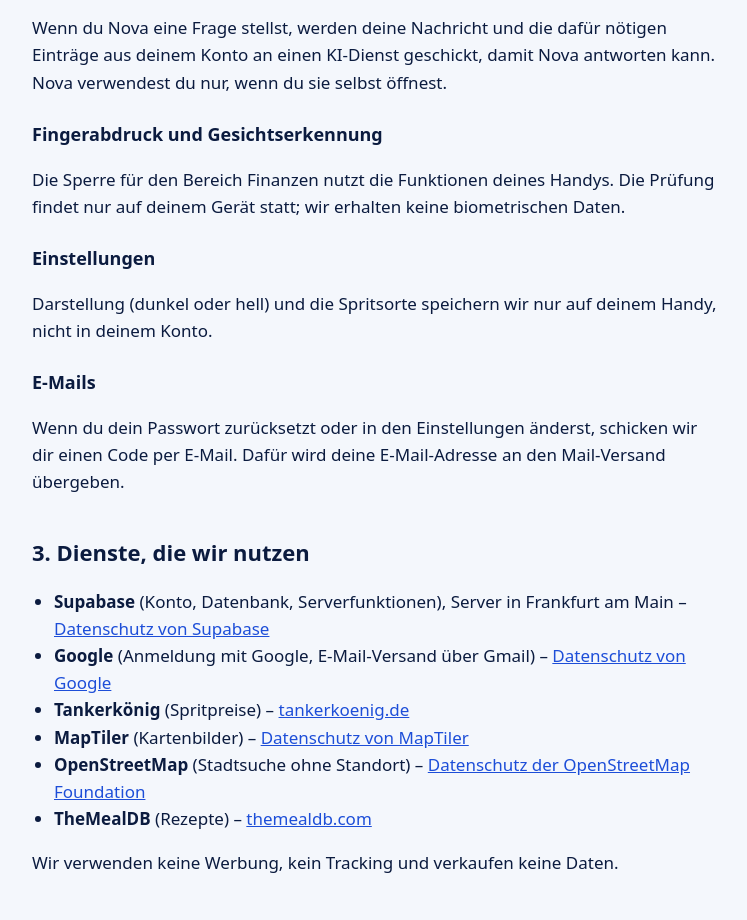
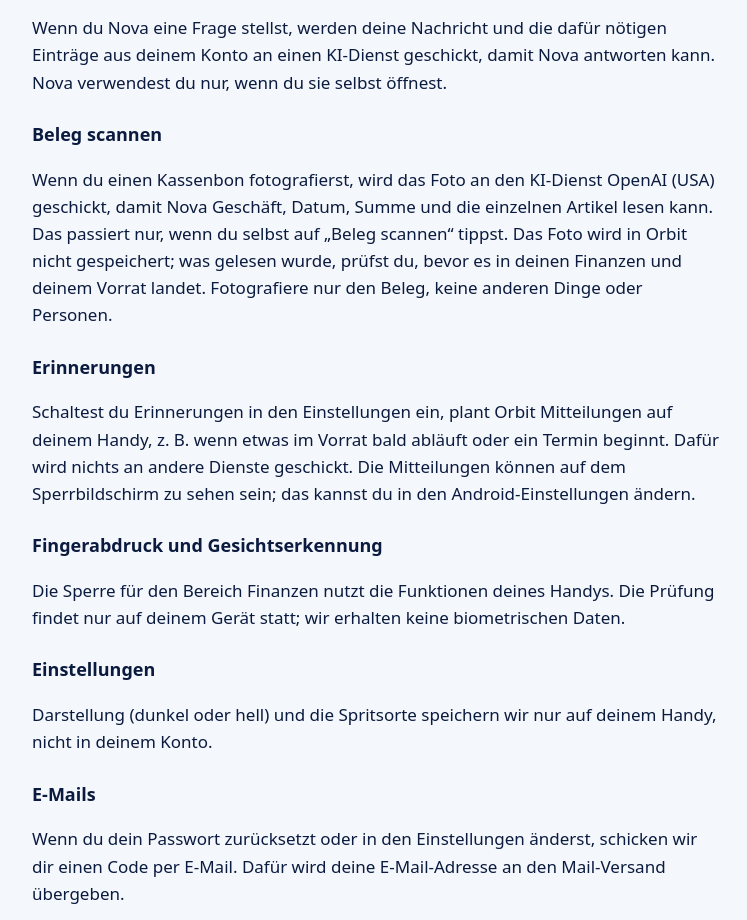
Before and after one commit to josheck-196/orbit-website, a plain HTML site: page datenschutz.html in a window 1280 px wide. Shown: the part 1708-2628 px from the top of the page, without its empty margins (264-1011 px from the left). Drawn offline with Linux system fonts and the light colour scheme.

Commit message:
Add files via upload
 - Beleg scannen: Das Foto geht an OpenAI (USA), nur wenn du selbst scannst. Es wird nicht gespeichert, und du prüfst vor dem Speichern.
 - Erinnerungen: Dafür geht nichts an andere Dienste, die Mitteilungen können aber auf dem Sperrbildschirm stehen.

```diff
--- a/datenschutz.html
+++ b/datenschutz.html
@@ -90,6 +90,25 @@
     antworten kann. Nova verwendest du nur, wenn du sie selbst öffnest.
   </p>
 
+  <h3>Beleg scannen</h3>
+  <p>
+    Wenn du einen Kassenbon fotografierst, wird das Foto an den KI-Dienst
+    OpenAI (USA) geschickt, damit Nova Geschäft, Datum, Summe und die
+    einzelnen Artikel lesen kann. Das passiert nur, wenn du selbst auf
+    „Beleg scannen“ tippst. Das Foto wird in Orbit nicht gespeichert; was
+    gelesen wurde, prüfst du, bevor es in deinen Finanzen und deinem Vorrat
+    landet. Fotografiere nur den Beleg, keine anderen Dinge oder Personen.
+  </p>
+
+  <h3>Erinnerungen</h3>
+  <p>
+    Schaltest du Erinnerungen in den Einstellungen ein, plant Orbit
+    Mitteilungen auf deinem Handy, z. B. wenn etwas im Vorrat bald abläuft
+    oder ein Termin beginnt. Dafür wird nichts an andere Dienste geschickt.
+    Die Mitteilungen können auf dem Sperrbildschirm zu sehen sein; das
+    kannst du in den Android-Einstellungen ändern.
+  </p>
+
   <h3>Fingerabdruck und Gesichtserkennung</h3>
   <p>
     Die Sperre für den Bereich Finanzen nutzt die Funktionen deines Handys.
```
